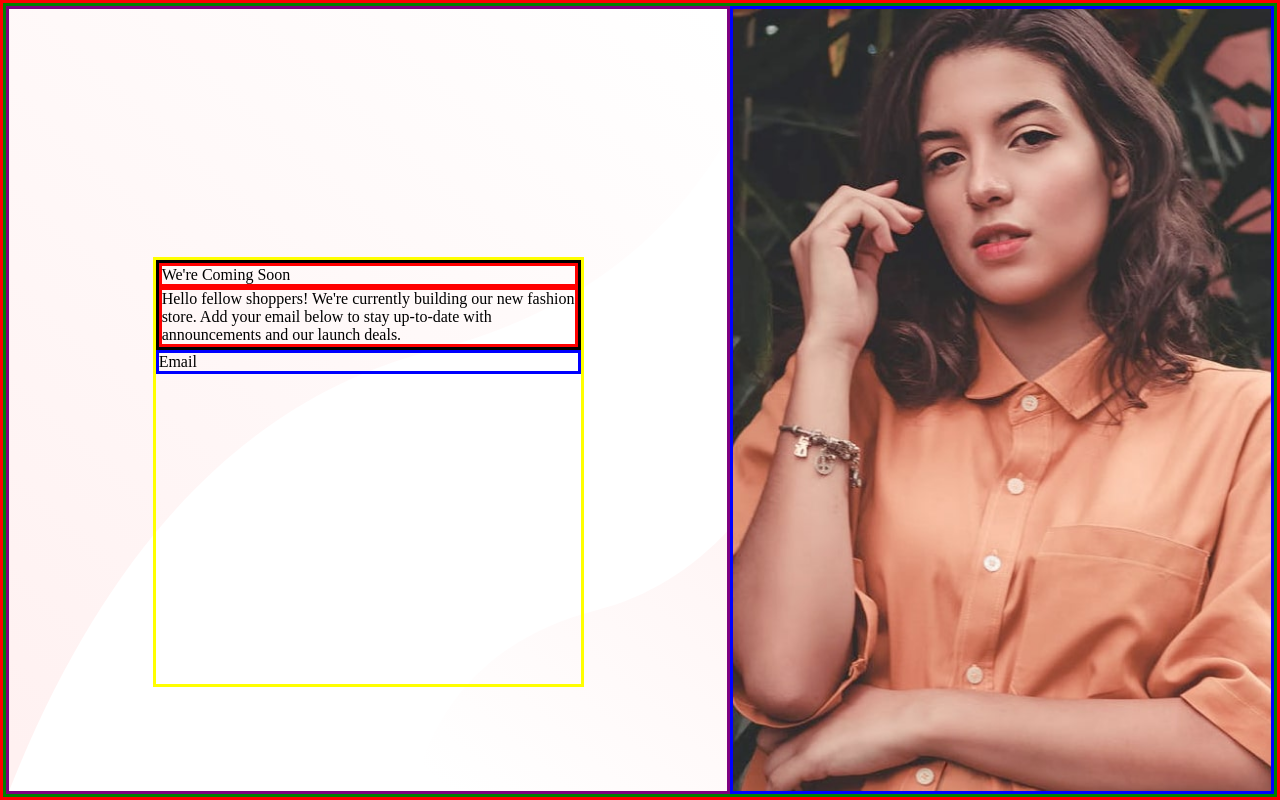
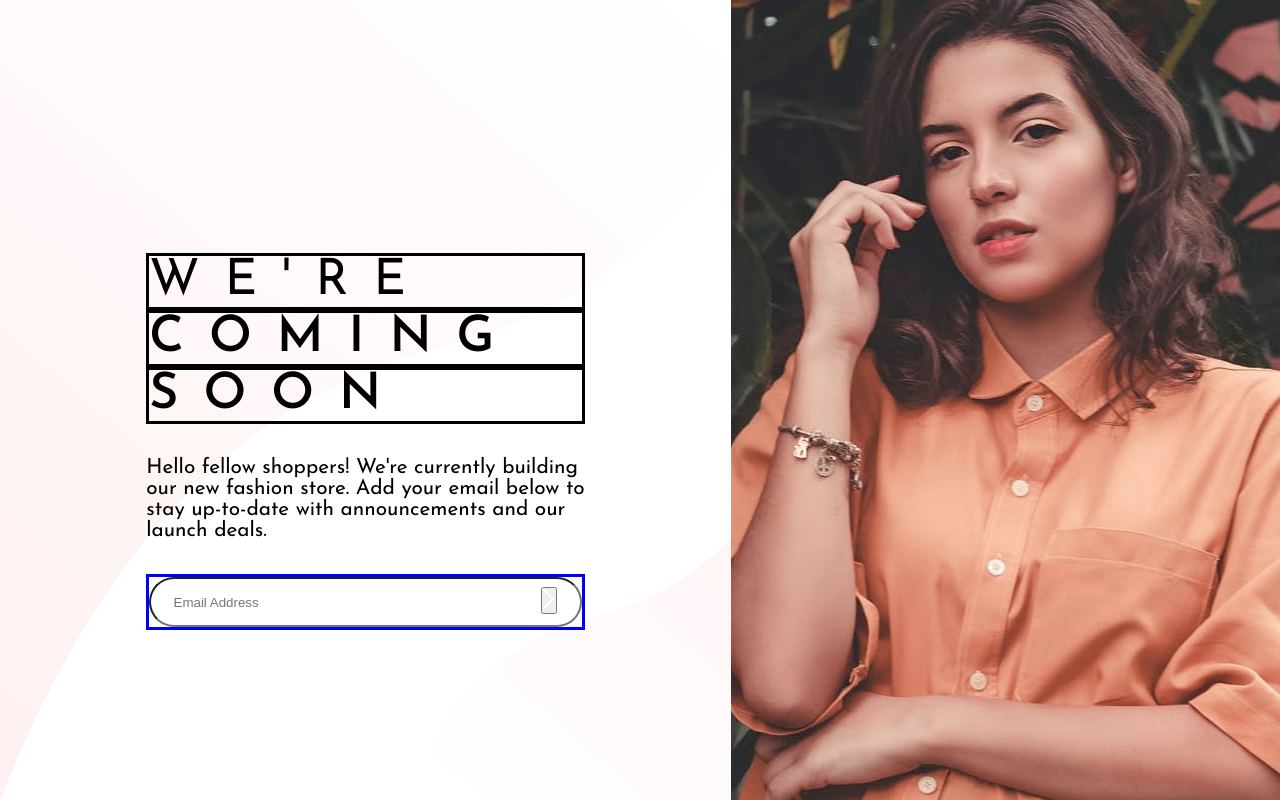
Before and after one commit to aliuwd927/base_apparel_coming_soon, a plain HTML site: page index.html in a window 1280 px wide. Drawn offline with Linux system fonts and the light colour scheme.

Commit message:
Updated html and css markup

```diff
--- a/index.css
+++ b/index.css
@@ -8,16 +8,15 @@ body{
     height: 100vh;
     width: 100vw;
     max-width: 100%;
+    font-size: 1rem;
+    font-family: 'Josefin Sans', sans-serif;
 }
 
 .container{
     width: 100%;
     height: 100%;
-    border-style: solid;
     margin: 0 auto;
     display: flex;
-    border-style: solid;
-    border-color: red;
 }
 
 .main_content{
@@ -26,8 +25,6 @@ body{
     flex-direction: row;
     justify-content: center;
     align-items: center;
-    border-style: solid;
-    border-color: green;
 }
 
 .left_Container{
@@ -41,28 +38,57 @@ body{
     flex-direction: column;
     justify-content: center;
     align-items: center;
-    border-style: solid;
-    border-color: purple;
 }
 
 .comingSoon_Container{
     width: 60%;
     height: 55%;
     margin-top: 20%;
-    border-style: solid;
-    border-color: yellow;
 }
 .comingSoonTxt_Container{
+    width: 100%;
+}
+
+.wcs_text_1, .wcs_text_2, .wcs_text_3{
+    width: 100%;
+    font-size: 3.125rem;
+    letter-spacing: 0.5em;
     border-style: solid;
-    border-color: black;
 }
-.text_1, .text_2{
-    border-style: solid;
-    border-color: red;
+
+.wcs_text_1{
+    font-weight: 400;
 }
+
+.wcs_text_2{
+    font-weight: 700;
+}
+
+.wcs_text_3{
+    font-weight: 700;
+}
+.text_2{
+    margin-top: 33px;
+    font-size: 1.3rem;
+}
+
 .emailJS_Container{
+    margin-top: 33px;
+    height: 56px;
+    position: relative;
     border-style: solid;
     border-color:blue;
+}
+.email{
+    width: 100%;
+    height: 100%;
+    border-radius: 30px;
+}
+
+.submitButton_Container{
+    position: absolute;
+    top: 10px;
+    right: 25px;
 }
 .right_Container{
     width: 75%;
@@ -70,6 +96,4 @@ body{
     background-image: url(/images/hero-desktop.jpg);
     background-repeat: no-repeat;
     background-size: cover;
-    border-style: solid;
-    border-color: blue;
 }
--- a/index.html
+++ b/index.html
@@ -5,6 +5,7 @@
   <meta name="viewport" content="width=device-width, initial-scale=1.0"> <!-- displays site properly based on user's device -->
   <link rel="stylesheet" href="index.css">
   <link rel="icon" type="image/png" sizes="32x32" href="./images/favicon-32x32.png">
+  <link href="https://fonts.googleapis.com/css2?family=Josefin+Sans:wght@300;400;600&display=swap" rel="stylesheet">
   <title>Frontend Mentor | Base Apparel coming soon page</title>
   <!-- Feel free to remove these styles or customise in your own stylesheet 👍 -->
 </head>
@@ -14,13 +15,22 @@
     <div class="left_Container">
       <section class= "comingSoon_Container">
         <div class="comingSoonTxt_Container">
-          <p class = 'text_1'>We're Coming Soon</p>
+          <div class = 'text_1_container'>
+            <p class="wcs_text_1">WE'RE</p>
+            <p class="wcs_text_2">COMING</p>
+            <p class="wcs_text_3">SOON</p>
+          </div>
           <p class = 'text_2'>Hello fellow shoppers! We're currently building our new fashion store. Add
             your email below to stay up-to-date with announcements and our launch deals.
           </p>
         </div>
         <div class="emailJS_Container">
-          Email
+          <div class="email">
+            <input type="email" class="email" name='email' placeholder= "&nbsp &nbsp &nbsp Email Address">
+            <button class='submitButton_Container'>
+              <img src="/images/icon-arrow.svg" alt="">
+            </button>
+          </div>
         </div>
       </section>
     </div>
```
